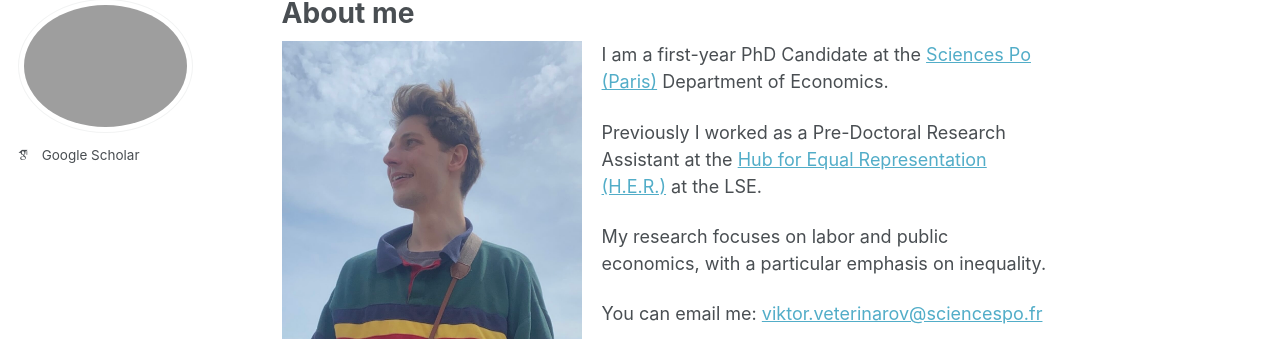
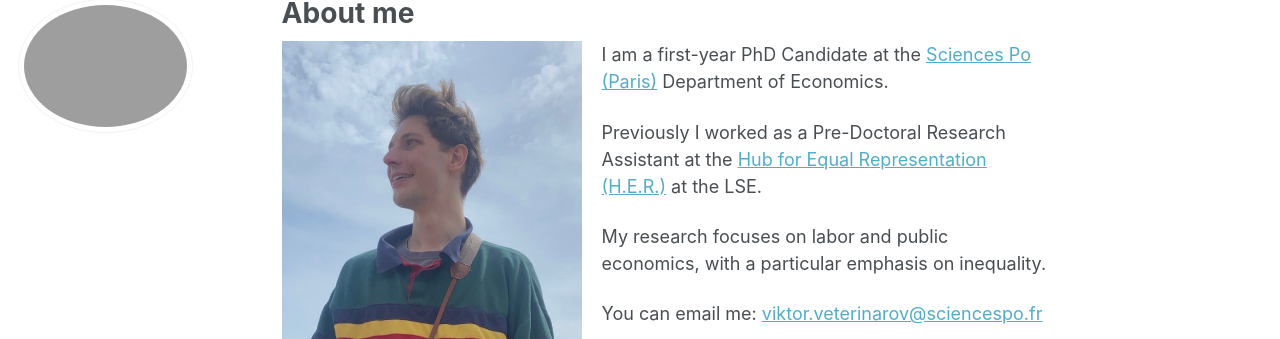
Before and after one commit to viktorveterinarov/viktorveterinarov.github.io, a Jekyll site: the page built from _pages/about.md, in a window 1280 px wide. Shown: the part 107-446 px from the top of the page. Built offline with Jekyll 4.4.1, drawn with Linux system fonts in a browser that asks for light colours; some web fonts are replaced.

Commit message:
Update _config.yml

```diff
--- a/_config.yml
+++ b/_config.yml
@@ -32,7 +32,7 @@ author:
 
   # Academic websites
   arxiv            : # URL - Update with the correct link to your profile
-  googlescholar    : "https://scholar.google.com/citations?user=tIoH6ksAAAAJ"
+  googlescholar    : # "https://scholar.google.com/citations?user=tIoH6ksAAAAJ"
   impactstory      : # URL
   orcid            : # URL
   semantic         : # URL
```
